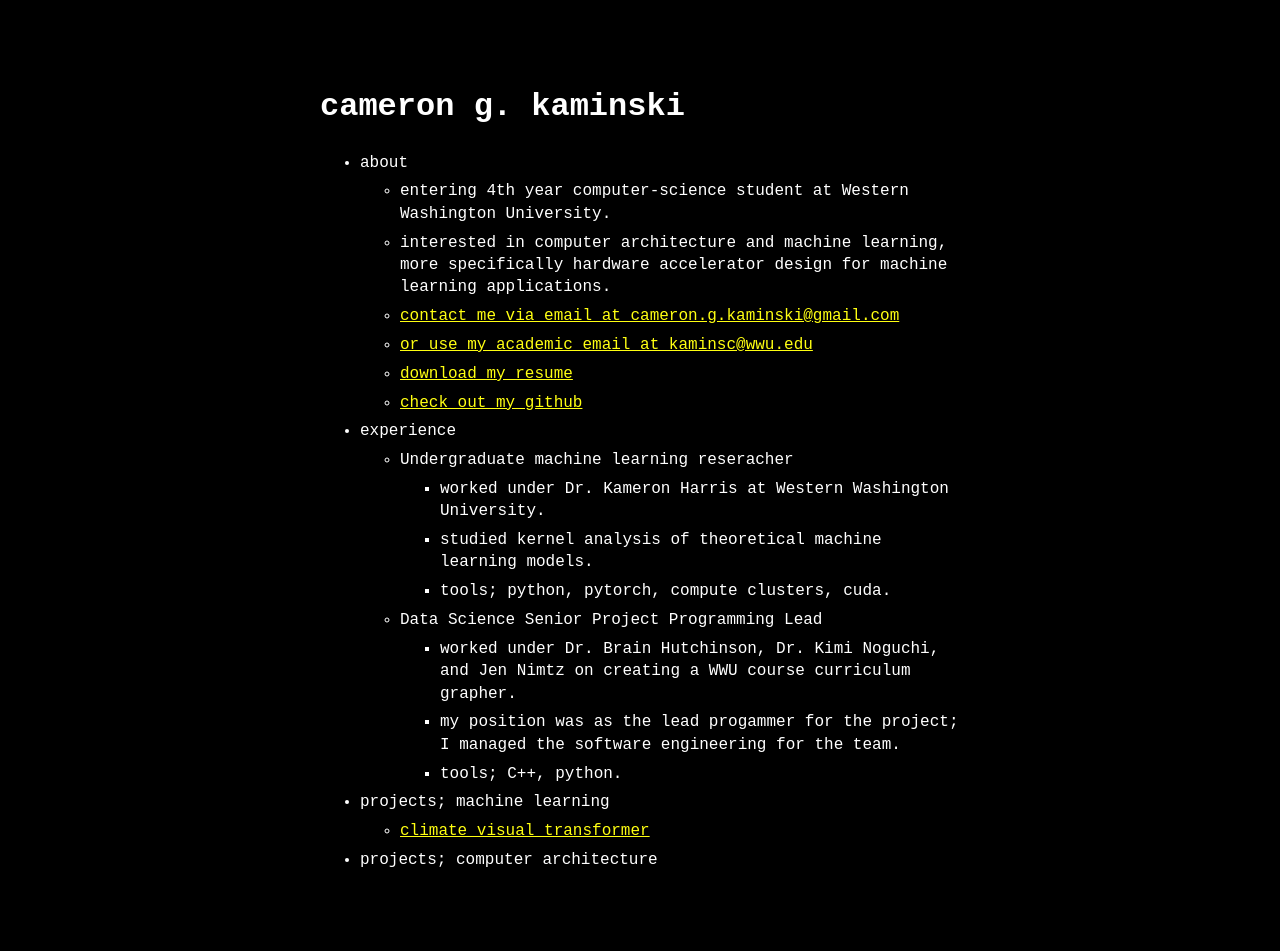
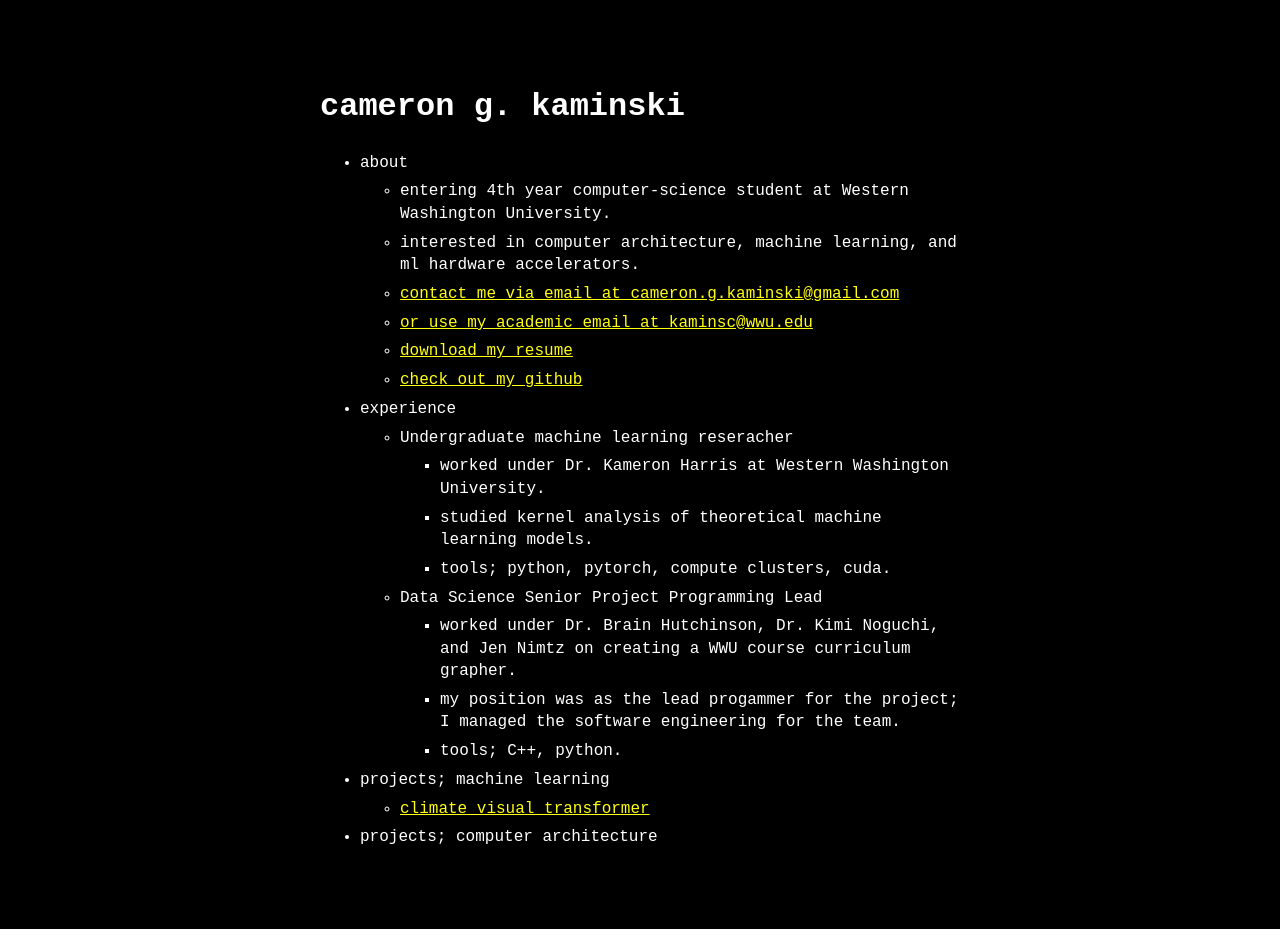
Before and after one commit to CgKaminski/CgKaminski.github.io, a Jekyll site: the page built from index.markdown, in a window 1280 px wide. Built offline with Jekyll 4.4.1, drawn with Linux system fonts in a browser that asks for light colours; after the commit the page ends 929 px from its top, so only the background shows below that.

Commit message:
Update menu.yml

```diff
--- a/_data/menu.yml
+++ b/_data/menu.yml
@@ -5,7 +5,7 @@ entries:
   - title: about
     entries:
       - title: entering 4th year computer-science student at Western Washington University.
-      - title: interested in computer architecture and machine learning, more specifically hardware accelerator design for machine learning applications.
+      - title: interested in computer architecture, machine learning, and ml hardware accelerators.
       - title: contact me via email at cameron.g.kaminski@gmail.com
         url: mailto:cameron.g.kaminski@gmail.com
       - title: or use my academic email at kaminsc@wwu.edu
```
